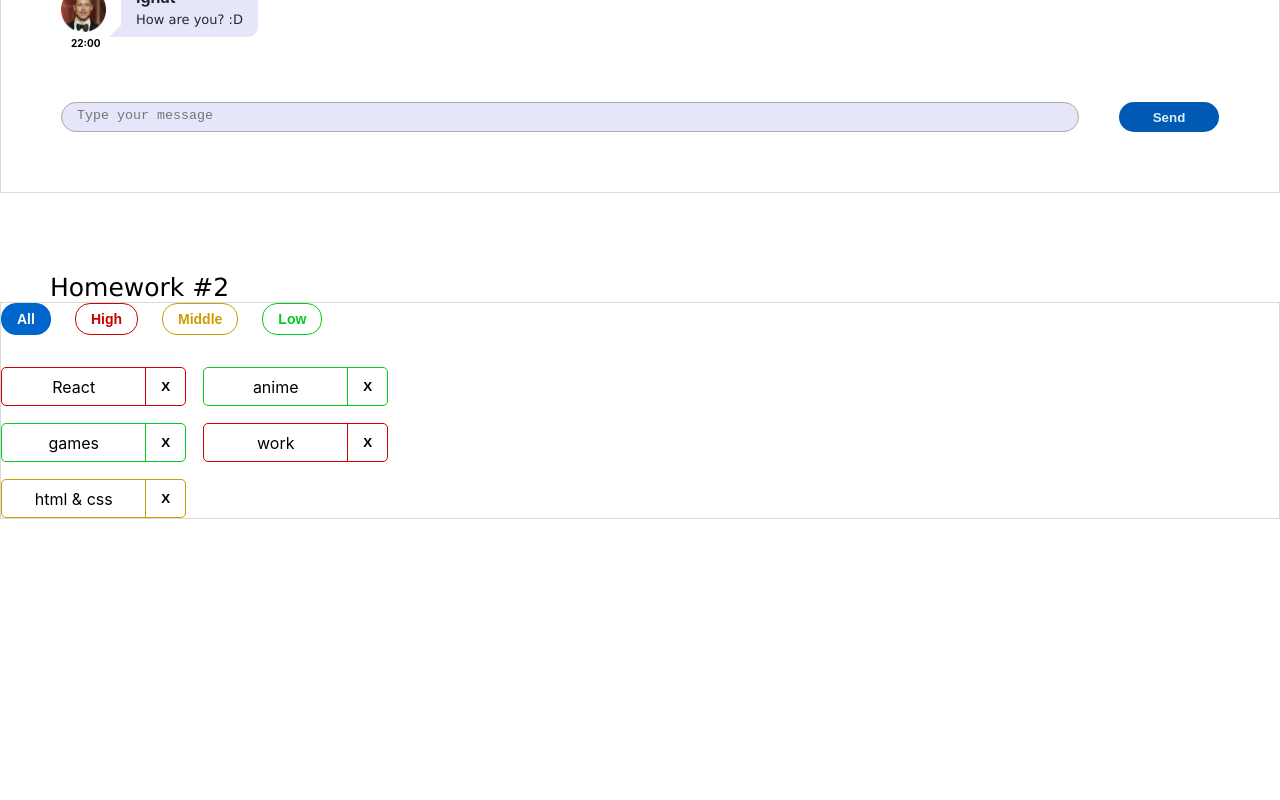
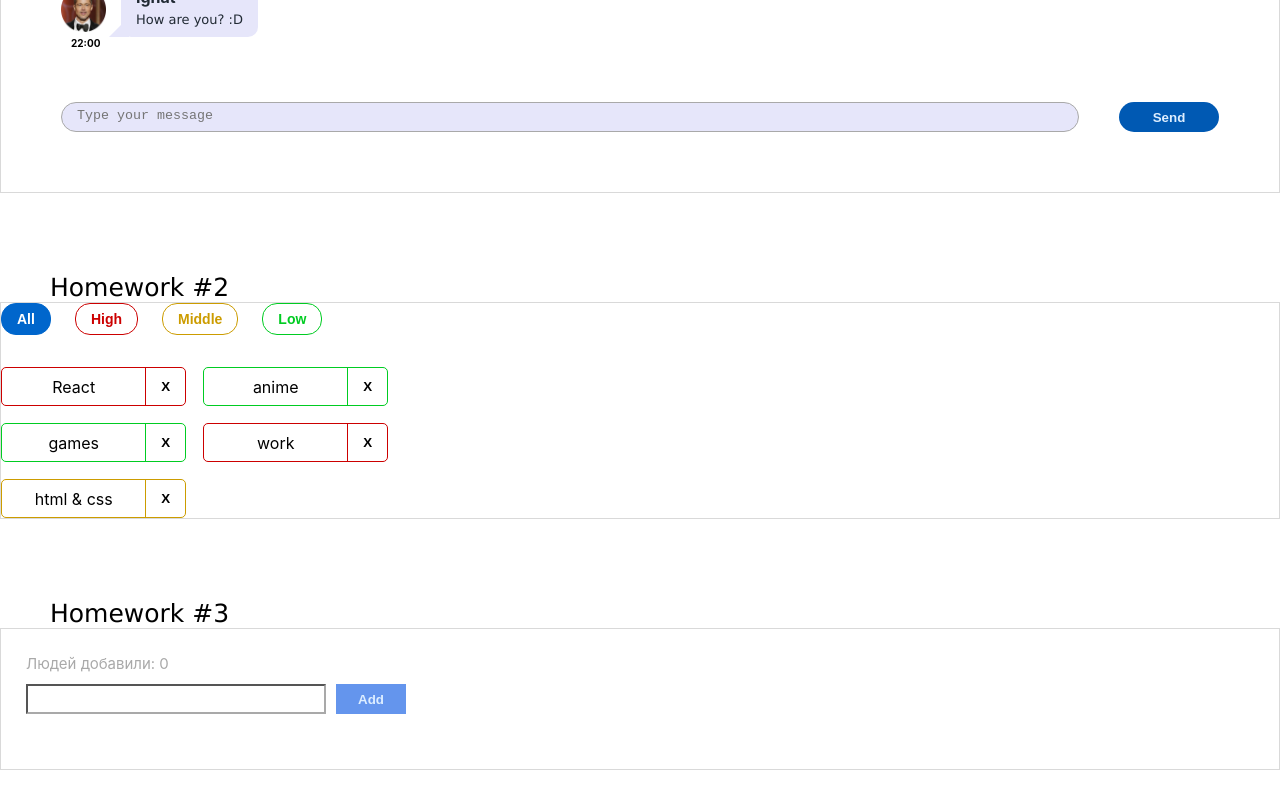
Before and after one commit to Miahri/hws2-master, a React (Create React App) app: page / in a window 1280 px wide. Shown: the part 278-1078 px from the top of the page. Before the commit the page ends 827 px from the top, so only its background shows below. Built offline with nearby package versions, Linux system fonts and the light colour scheme.

Commit message:
HomeWork 3

```diff
--- a/src/s1-main/App.tsx
+++ b/src/s1-main/App.tsx
@@ -2,13 +2,14 @@ import React from 'react'
 import s from './App.module.css'
 import HW1 from '../s2-homeworks/hw01/HW1'
 import HW2 from "../s2-homeworks/hw02/HW2";
+import HW3 from "../s2-homeworks/hw03/HW3";
 
 function App() {
     return (
         <div className={s.App}>
             <HW1/>
             <HW2/>
-            {/*<HW3/>*/}
+            <HW3/>
             {/*<HW4/>*/}
 
             {/*при выполнении дз 5 и более - закомментировать здесь дз 1-4, так как они есть внутри дз 5*/}
--- a/src/s2-homeworks/hw03/Greeting.module.css
+++ b/src/s2-homeworks/hw03/Greeting.module.css
@@ -1,35 +1,84 @@
 .greetingForm {
+    display: grid;
+    justify-items: start;
+    grid-template-areas:
+    'txt'
+    'container'
+    'greeting';
+    grid-template-rows: 30px 50px 30px;
+    margin: 5px 5px 5px 5px;
+    padding: 20px 0 0 20px;
 }
 
 .inputAndButtonContainer {
+    grid-area: container;
+    display: grid;
+    grid-template-areas:
+    'input btn';
+    grid-template-columns: 300px 70px;
+    grid-column-gap: 10px;
 }
 
 .error {
+    color: #cc0000;
+    font-size: 15px;
 }
 
 .input {
+    grid-area: input;
+    width: 300px;
+    height: 30px;
+    box-sizing: border-box;
+    resize: both;
+    border-color: darkgray;
 }
 
 .input:focus {
+    border-color: darkgray;
+    outline: none;
 }
 
 .errorInput {
+    grid-area: input;
+    width: 300px;
+    height: 30px;
+    box-sizing: border-box;
+    resize: both;
+    border-color: #cc0000;
+    outline: none;
 }
 
 .button {
+    grid-area: btn;
+    background-color: #0059b3;
+    color: #DDEEFF;
+    font-weight: bold;
+    border-color: transparent;
+    width: 100%;
+    height: 30px;
 }
 
 .button:focus {
+    background-color: #0066cc;
+    color: #DDEEFF;
 }
 
 .button:active {
+    background-color: #DDEEFF;
+    color: #212A34;
 }
 
 .button:disabled {
+    background-color: cornflowerblue;
 }
 
 .text {
+    grid-area: txt;
+    font-size: 15px;
+    color: darkgray;
 }
 
 .greeting {
+    grid-area: greeting;
+    font-size: 15px;
 }
--- a/src/s2-homeworks/hw03/Greeting.tsx
+++ b/src/s2-homeworks/hw03/Greeting.tsx
@@ -2,14 +2,14 @@ import React, {ChangeEvent, KeyboardEvent} from 'react'
 import s from './Greeting.module.css'
 
 type GreetingPropsType = {
-    name: any // need to fix any
-    setNameCallback: any // need to fix any
-    addUser: any // need to fix any
-    onBlur: any // need to fix any
-    onEnter: any // need to fix any
-    error: any // need to fix any
-    totalUsers: any // need to fix any
-    lastUserName?: any // need to fix any
+    name: string
+    setNameCallback: (e: ChangeEvent<HTMLInputElement>) => void
+    addUser: () => void
+    onBlur: () => void
+    onEnter: (e: KeyboardEvent<HTMLInputElement>) => void
+    error: string
+    totalUsers: number
+    lastUserName?: string
 }
 
 // презентационная компонента (для верстальщика)
@@ -25,7 +25,7 @@ const Greeting: React.FC<GreetingPropsType> = (
         lastUserName,
     } // деструктуризация пропсов
 ) => {
-    const inputClass = s.errorInput // need to fix with (?:)
+    const inputClass = (error === '') ? s.input : s.errorInput;
 
     return (
         <div id={'hw3-form'} className={s.greetingForm}>
@@ -57,7 +57,7 @@ const Greeting: React.FC<GreetingPropsType> = (
                     className={s.button}
                     disabled={!name.trim()}
                 >
-                    add
+                    Add
                 </button>
             </div>
 
--- a/src/s2-homeworks/hw03/GreetingContainer.tsx
+++ b/src/s2-homeworks/hw03/GreetingContainer.tsx
@@ -3,18 +3,33 @@ import Greeting from './Greeting'
 import { UserType } from './HW3'
 
 type GreetingContainerPropsType = {
-    users: any // need to fix any
-    addUserCallback: any // need to fix any
+    users: Array<UserType>
+    addUserCallback: (name: string) => void
 }
 
-export const pureAddUser = (name: any, setError: any, setName: any, addUserCallback: any) => {
+export const pureAddUser = (name: string, setError: (error: string) => void, setName: (name: string) => void, addUserCallback: (name: string) => void) => {
     // если имя пустое - показать ошибку, иначе - добавить юзера и очистить инпут
+    let checkName = name.trim();
+    if(checkName){
+        addUserCallback(checkName);
+        setError('');
+    } else {
+        setError('Ошибка! Введите имя!')
+    }
+    setName('');
 }
 
-export const pureOnBlur = (name: any, setError: any) => { // если имя пустое - показать ошибку
+export const pureOnBlur = (name: string, setError: (error: string) => void) => {
+    // если имя пустое - показать ошибку
+    if(!name.trim()) {
+        setError('Ошибка! Введите имя!');
+    }
 }
 
-export const pureOnEnter = (e: any, addUser: any) => { // если нажата кнопка Enter - добавить
+export const pureOnEnter = (e: KeyboardEvent<HTMLInputElement>, addUser: () => void) => {
+    if(e.key === 'Enter') {
+        addUser();
+    }
 }
 
 // более простой и понятный для новичков
@@ -26,14 +41,14 @@ const GreetingContainer: React.FC<GreetingContainerPropsType> = ({
     addUserCallback,
 }) => {
     // деструктуризация пропсов
-    const [name, setName] = useState<any>('') // need to fix any
-    const [error, setError] = useState<any>('') // need to fix any
+    const [name, setName] = useState<string>('')
+    const [error, setError] = useState<string>('')
 
-    const setNameCallback = (e: any) => { // need to fix any
-        setName('some name') // need to fix
+    const setNameCallback = (e: ChangeEvent<HTMLInputElement>) => {
+        setName(e.currentTarget.value);
+        error && setError('');
+    }
 
-        error && setError('')
-    }
     const addUser = () => {
         pureAddUser(name, setError, setName, addUserCallback)
     }
@@ -42,12 +57,12 @@ const GreetingContainer: React.FC<GreetingContainerPropsType> = ({
         pureOnBlur(name, setError)
     }
 
-    const onEnter = (e: any) => {
+    const onEnter = (e: KeyboardEvent<HTMLInputElement>) => {
         pureOnEnter(e, addUser)
     }
 
-    const totalUsers = 0 // need to fix
-    const lastUserName = 'some name' // need to fix
+    const totalUsers = users.length;
+    const lastUserName = users.length ? users[users.length - 1].name : ''; // need to fix
 
     return (
         <Greeting
--- a/src/s2-homeworks/hw03/HW3.tsx
+++ b/src/s2-homeworks/hw03/HW3.tsx
@@ -19,20 +19,22 @@ import GreetingContainer from './GreetingContainer'
 
 // types
 export type UserType = {
-    _id: any // need to fix any
-    name: any // need to fix any
+    _id: string
+    name: string
 }
 
-export const pureAddUserCallback = (name: any, setUsers: any, users: any) => { // need to fix any
-    const user = { // need to fix
+export const pureAddUserCallback = (name: string, setUsers: (user: Array<UserType>) => void, users: Array<UserType>) => {
+    const user: UserType = {
+        _id: v1(),
+        name: name
     }
     setUsers([...users, user])
 }
 
 const HW3 = () => {
-    const [users, setUsers] = useState<any>([]) // need to fix any
+    const [users, setUsers] = useState<Array<UserType>>([])
 
-    const addUserCallback = (name: any) => { // need to fix any
+    const addUserCallback = (name: string) => {
         pureAddUserCallback(name, setUsers, users)
     }
 
```
